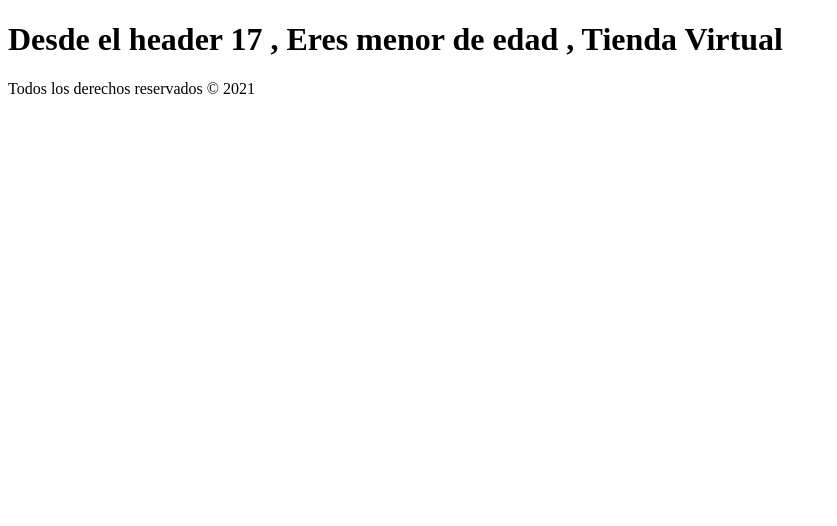
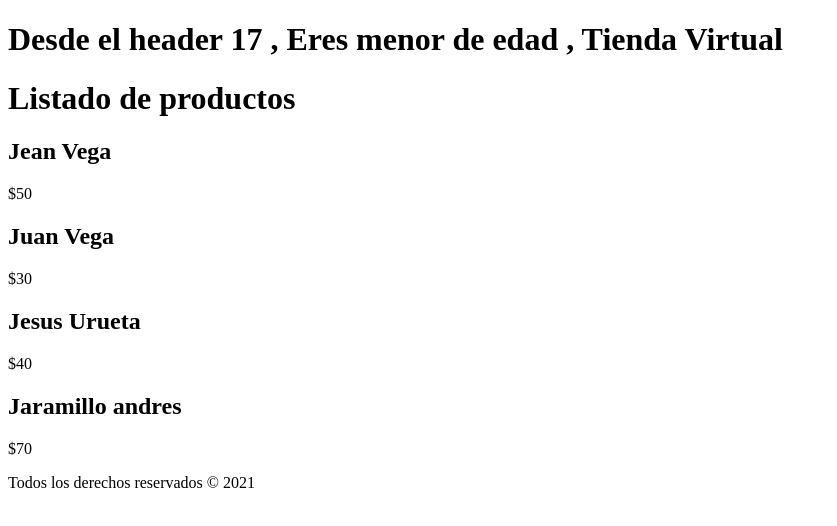
Before and after one commit to jeanv046/ReactClass, a React (Create React App) app in the folder basicos/: page / in a window 1280 px wide. Shown: the top 526 px of the page, without its empty margins (0-837 px from the left). Built offline with nearby package versions, Linux system fonts and the light colour scheme.

Commit message:
Listado de productos

```diff
--- a/basicos/src/App.js
+++ b/basicos/src/App.js
@@ -1,20 +1,31 @@
-import React, { Fragment } from "react";
+import React, { Fragment, useState } from "react";
 import Header from "./components/Header";
 import Footer from "./components/Footer";
+import Producto from "./components/Producto";
 
 function App() {
+  //Crear listado de productos
+  const [productos, guardarProductos] = useState([
+    { id: 1, nombre: "Jean Vega", precio: 50 },
+    { id: 2, nombre: "Juan Vega", precio: 30 },
+    { id: 3, nombre: "Jesus Urueta", precio: 40 },
+    { id: 4, nombre: "Jaramillo andres", precio: 70 },
+  ]);
 
+  //Obtener la fecha actualizada.
   const fecha = new Date().getFullYear();
 
   return (
     <Fragment>
-      <Header
-        titulo='Tienda Virtual'
-
-      />
-      <Footer
-        fecha={fecha}
-      />
+      <Header titulo="Tienda Virtual" />
+      <h1>Listado de productos</h1>
+      {productos.map((producto) => (
+        <Producto
+          key={producto.id}
+          producto={producto}
+        />
+      ))}
+      <Footer fecha={fecha} />
     </Fragment>
   );
 }
--- /dev/null
+++ b/basicos/src/components/Producto.js
@@ -0,0 +1,15 @@
+import React from 'react'
+
+const Producto = ({producto}) => {
+
+    const {nombre, precio, id} = producto
+
+    return (
+        <div>
+            <h2>{nombre}</h2>
+            <p>${precio}</p>
+        </div>
+     );
+}
+
+export default Producto;
```
